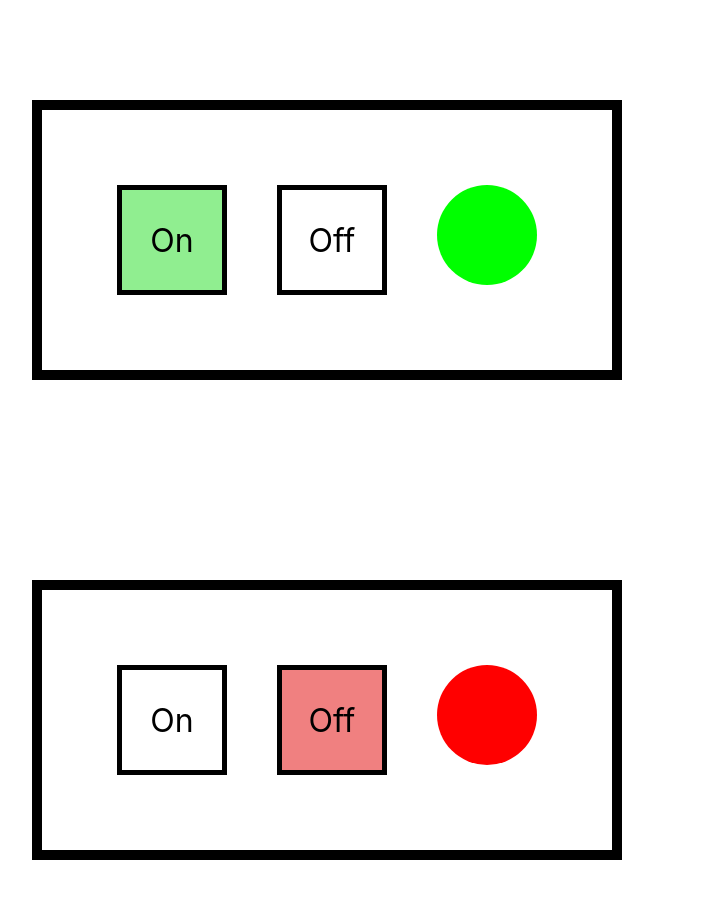
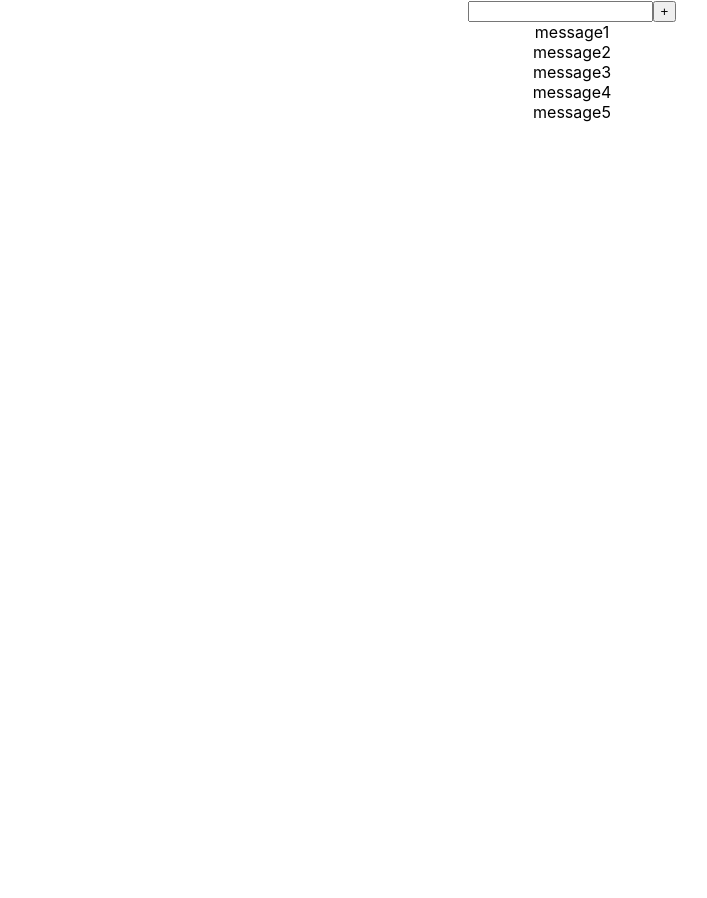
Before and after one commit to SergFediaev/bank-app, a React (Create React App) app: page / in a window 1280 px wide. Shown: the top 898 px of the page, without its empty margins (68-775 px from the left). After the commit the page ends 800 px from the top, so only its background shows below. Built offline with nearby package versions, Linux system fonts and the light colour scheme.

Commit message:
Добавлен урок input, уроки по микротаскам вынесены в отдельную директорию.

```diff
--- a/src/App.tsx
+++ b/src/App.tsx
@@ -1,6 +1,6 @@
 import React from 'react';
 import './App.css';
-import {OnOff} from "./lessons/samurai_way/OnOff/OnOff";
+import InputClasswork from "./lessons/microtasks/input/InputClasswork";
 
 function App() {
     return <>
@@ -17,8 +17,9 @@ function App() {
         {/*<Rating value={3}/>*/}
         {/*<Rating value={4}/>*/}
         {/*<Rating value={5}/>*/}
-        <OnOff enabled={true}/>
-        <OnOff enabled={false}/>
+        {/*<OnOff enabled={true}/>*/}
+        {/*<OnOff enabled={false}/>*/}
+        <InputClasswork/>
     </>
 }
 
--- /dev/null
+++ b/src/lessons/microtasks/input/ButtonInput.tsx
@@ -0,0 +1,15 @@
+import React from 'react';
+
+type ButtonPropsType = {
+    name: string,
+    callback: () => void
+}
+
+export const ButtonInput = ({name, callback}: ButtonPropsType) => {
+
+    const onClickHandler = () => {
+        callback()
+    }
+
+    return <button onClick={onClickHandler}>{name}</button>
+}
--- /dev/null
+++ b/src/lessons/microtasks/input/Input.tsx
@@ -0,0 +1,15 @@
+import React, {ChangeEvent} from 'react';
+
+type InputPropsType = {
+    setTitle: (title: string) => void
+    title: string
+}
+
+export const Input = ({setTitle, title}: InputPropsType) => {
+
+    const onChangeInputHandler = (event: ChangeEvent<HTMLInputElement>) => {
+        setTitle(event.currentTarget.value)
+    }
+
+    return <input value={title} onChange={onChangeInputHandler}/>
+}
--- /dev/null
+++ b/src/lessons/microtasks/input/InputClasswork.tsx
@@ -0,0 +1,53 @@
+import React, {useState} from 'react';
+import {Input} from "./Input";
+import {ButtonInput} from "./ButtonInput";
+
+const InputClasswork = () => {
+    const [message, setMessage] = useState([
+            {message: 'message1'},
+            {message: 'message2'},
+            {message: 'message3'},
+            {message: 'message4'},
+            {message: 'message5'}
+        ]
+    )
+
+    // let messages = [
+    //     ...message
+    // ]
+
+    const addMessage = (value: string) => {
+        debugger
+        // messages.push({message: input})
+
+        const newMessage = {message: value}
+
+        setMessage([
+            newMessage,
+            ...message
+        ])
+    }
+
+    let [title, setTitle] = useState('')
+    console.log('useState title: ', title)
+
+    const callbackButtonHandler = () => {
+        addMessage(title)
+        setTitle('')
+    }
+
+    return (
+        <div className="App">
+            <Input title={title} setTitle={setTitle}/><ButtonInput name={'+'} callback={callbackButtonHandler}/>
+
+            {/*<FullInput addMessage={addMessage}/>*/}
+            {message.map((el, index) => {
+                return (
+                    <div key={index}>{el.message}</div>
+                )
+            })}
+        </div>
+    )
+};
+
+export default InputClasswork;
--- a/src/lessons/react/app_bank/Bank.tsx
+++ b/src/lessons/react/app_bank/Bank.tsx
@@ -1,6 +1,6 @@
 import React, {useState} from 'react';
 import {BankMoneyFilter} from "./BankMoneyFilter";
-import {ButtonType} from "../buttons/Button";
+import {ButtonType} from "../../microtasks/buttons/Button";
 
 type MoneyType = {
     banknote: string
```
Also changed, not shown: src/lessons/microtasks/input/FullInput.tsx (added, +27 -0 lines), src/lessons/microtasks/Map.tsx (renamed from src/lessons/react/Map.tsx), src/lessons/microtasks/UseState.tsx (renamed from src/lessons/react/UseState.tsx), src/lessons/microtasks/buttons/Button.tsx (renamed from src/lessons/react/buttons/Button.tsx), src/lessons/microtasks/buttons/Buttons.tsx (renamed from src/lessons/react/buttons/Buttons.tsx), src/lessons/microtasks/filter/FilterClasswork.tsx (renamed from src/lessons/react/filter/FilterClasswork.tsx), src/lessons/microtasks/filter/FilterHomework.tsx (renamed from src/lessons/react/filter/FilterHomework.tsx).
